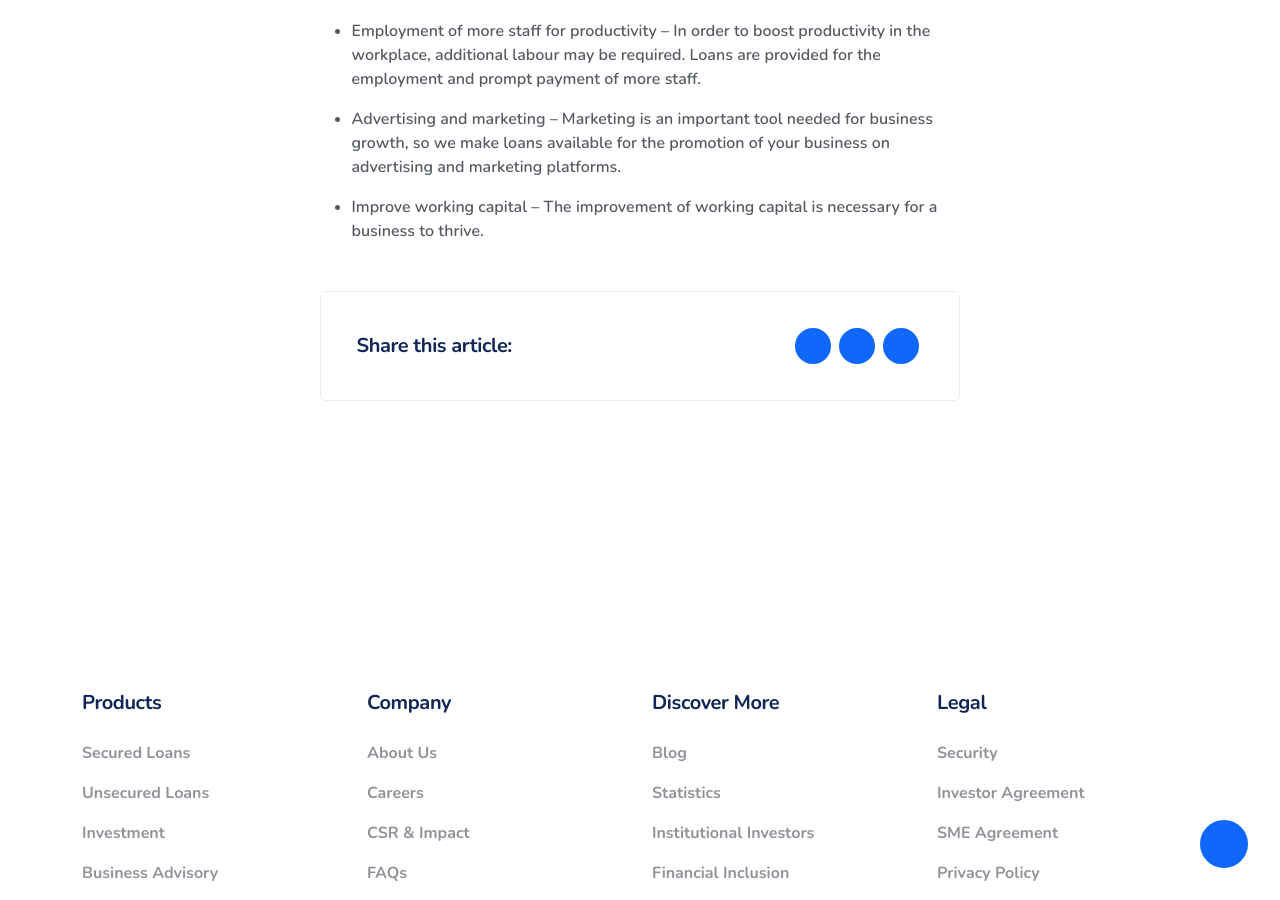
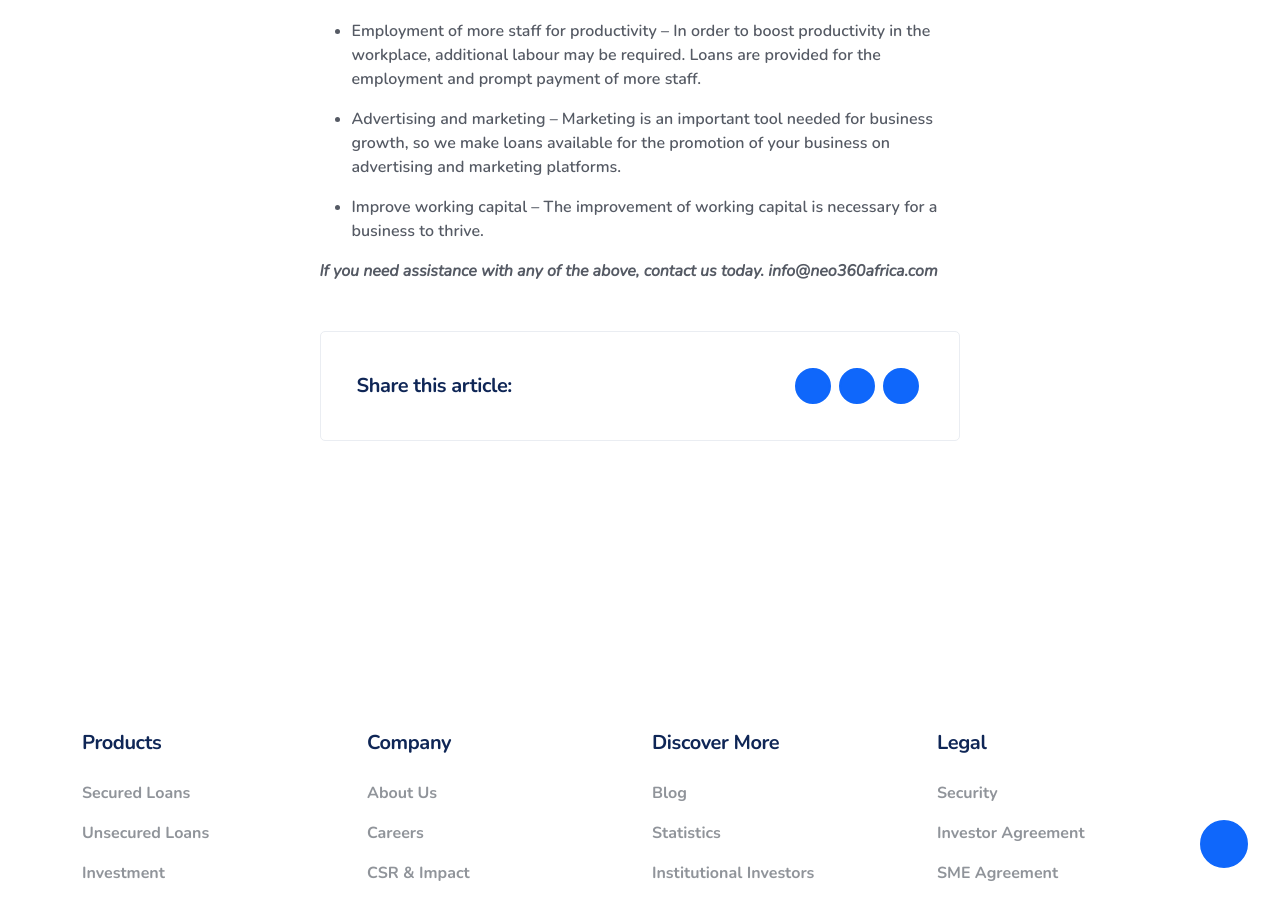
Before and after one commit to neo360africa3/neo360africa3.github.io, a Jekyll site: the page built from _posts/2019-10-24-loan-purposes-we-can-help-with.markdown, in a window 1280 px wide and 900 px high, scrolled down 1480 px. Built offline with Jekyll 4.4.1, drawn with Linux system fonts in a browser that asks for light colours; our own code applies the rules of GitHub Pages for plain Markdown files; a script that is not in the unit is left out.

Commit message:
Updated Loan Purposes We Can Help With

```diff
--- a/_posts/2019-10-24-loan-purposes-we-can-help-with.markdown
+++ b/_posts/2019-10-24-loan-purposes-we-can-help-with.markdown
@@ -28,3 +28,6 @@ image: https://res.cloudinary.com/neo360africa/image/upload/v1571995196/NEO360%2
 * Advertising and marketing – 	Marketing is an important tool needed for business growth, so we make loans available for the promotion of your business on advertising and marketing platforms.
 
 * Improve working capital – The improvement of working capital is necessary for a business to thrive.
+
+*If you need assistance with any of the above, contact us today.
+info@neo360africa.com*
```
